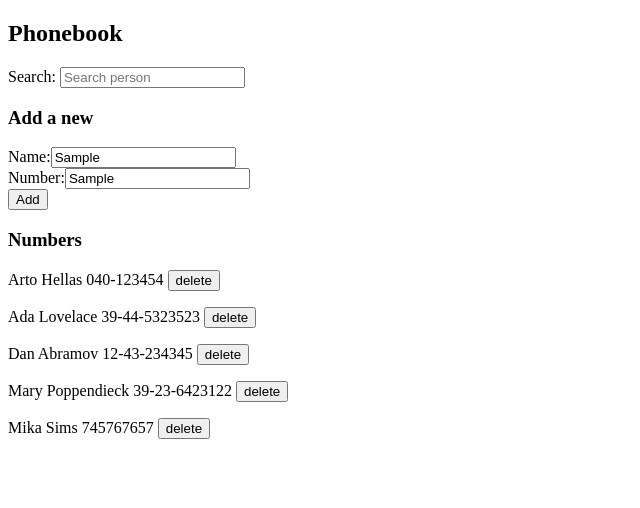
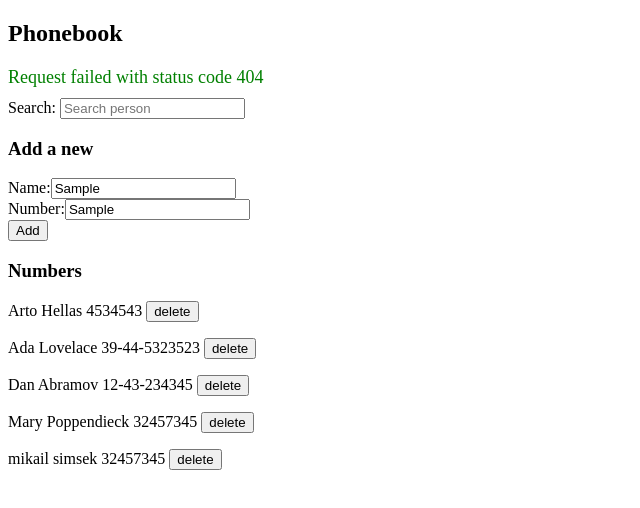
Before and after one commit to mika-sims/Full-Stack-Open-Course, a React (Vite) app in the folder part2/phonebook/: page / in a window 1280 px wide. Both pictures are taken after typing "Sample", "Sample" into the empty fields and a click on the button "Add". Shown: the top 508 px of the page, without its empty margins (0-640 px from the left). Built offline with nearby package versions, Linux system fonts and the light colour scheme; no server answers; data requests are answered from the project's data file.

Commit message:
Handeled errors and messages and added css style

```diff
--- a/part2/phonebook/db.json
+++ b/part2/phonebook/db.json
@@ -2,7 +2,7 @@
   "persons": [
     {
       "name": "Arto Hellas",
-      "number": "040-123454",
+      "number": "4534543",
       "id": "1"
     },
     {
@@ -16,14 +16,14 @@
       "id": "3"
     },
     {
+      "id": "dc49",
       "name": "Mary Poppendieck",
-      "number": "39-23-6423122",
-      "id": "4"
+      "number": "32457345"
     },
     {
-      "id": "a2a9",
-      "name": "Mika Sims",
-      "number": "745767657"
+      "id": "8d4c",
+      "name": "mikail simsek",
+      "number": "32457345"
     }
   ]
 }
--- a/part2/phonebook/src/App.jsx
+++ b/part2/phonebook/src/App.jsx
@@ -1,10 +1,10 @@
 import React, { useEffect, useState } from "react";
-import axios from "axios";
-
+import "./index.css";
 import Persons from "./components/Persons";
 import PersonForm from "./components/PersonForm";
 import Filter from "./components/Filter";
 import personService from "./services/persons";
+import Notification from "./components/Notification";
 
 const App = () => {
   const [persons, setPersons] = useState([]);
@@ -12,25 +12,30 @@ const App = () => {
   const [newNumber, setNewNumber] = useState("");
   const [searchPerson, setSearchPerson] = useState("");
   const [showAll, setShowAll] = useState(true);
+  const [messages, setMessages] = useState();
 
   useEffect(() => {
-    personService.getAll().then((initialPersons) => {
-      setPersons(initialPersons);
-    });
+    personService
+      .getAll()
+      .then((initialPersons) => setPersons(initialPersons))
+      .catch((error) => handleMessages(error.message));
   }, []);
+
+  const handleMessages = (message, timeout = 3000) => {
+    setMessages(message);
+    setTimeout(() => {
+      setMessages(null);
+    }, timeout);
+  };
 
   const addPerson = (e) => {
     e.preventDefault();
-
     const personToUpdate = persons.find((person) => person.name === newName);
-    const newPerson = {
-      name: newName,
-      number: newNumber,
-    };
+    const newPerson = { name: newName, number: newNumber };
 
     if (personToUpdate) {
       const result = window.confirm(
-        `${newName} is already added to phonebook, replace the old number with a new one?`
+        `${newName} is already added to the phonebook. Replace the old number with a new one?`
       );
 
       if (result) {
@@ -44,49 +49,52 @@ const App = () => {
     personService
       .create(newPerson)
       .then((updatedPerson) => {
-        setPersons(persons.concat(updatedPerson));
+        setPersons([...persons, updatedPerson]);
         setNewName("");
         setNewNumber("");
+        handleMessages("Person added successfully");
       })
-      .catch((error) => {
-        alert(error.response.data.error);
-      });
+      .catch((error) => handleMessages(error.message));
   };
 
   const updatePerson = (e, personToUpdate, newNumber) => {
+    e.preventDefault();
     const updatedPerson = { ...personToUpdate, number: newNumber };
 
     personService
       .update(personToUpdate.id, updatedPerson)
       .then((returnedPerson) => {
-        setPersons(
-          persons.map((person) =>
+        setPersons((prevPersons) =>
+          prevPersons.map((person) =>
             person.id !== personToUpdate.id ? person : returnedPerson
           )
         );
         setNewName("");
         setNewNumber("");
+        handleMessages("Person updated successfully");
       })
       .catch((error) => {
-        alert(
-          `the person '${personToUpdate.name}' was already deleted from server`
-        );
-        setPersons(persons.filter((p) => p.id !== personToUpdate.id));
+        handleMessages(error.message, 3000);
+        console.log(error);
       });
+    setPersons(persons.filter((p) => p.id !== personToUpdate.id));
   };
 
   const deletePerson = (id) => {
     const person = persons.find((person) => person.id === id);
-    const result = window.confirm(`Delete ${person.name} ?`);
+    const result = window.confirm(`Delete ${person.name}?`);
 
     if (result) {
       personService
         .deletePerson(id)
         .then(() => {
-          setPersons(persons.filter((person) => person.id !== id));
+          setPersons((prevPersons) =>
+            prevPersons.filter((person) => person.id !== id)
+          );
+          handleMessages("Person deleted successfully");
         })
         .catch((error) => {
-          alert(`the person '${person.name}' was already deleted from server`);
+          handleMessages(error.message, 3000);
           setPersons(persons.filter((p) => p.id !== id));
         });
     }
@@ -106,6 +114,7 @@ const App = () => {
   return (
     <div>
       <h2>Phonebook</h2>
+      <Notification message={messages} />
 
       <Filter searchPerson={searchPerson} handleSearch={handleSearch} />
 
--- /dev/null
+++ b/part2/phonebook/src/components/Notification.jsx
@@ -0,0 +1,9 @@
+const Notification = ({ message }) => {
+  if (message !== undefined && message !== "") {
+    return <div className="error success">{message}</div>;
+  }
+
+  return null;
+};
+
+export default Notification;
--- /dev/null
+++ b/part2/phonebook/src/index.css
@@ -0,0 +1,15 @@
+.error {
+  color: red;
+  font-size: 18px;
+  margin-bottom: 10px;
+  box-sizing: content-box;
+  max-width: max-content;
+}
+
+.success {
+  color: green;
+  font-size: 18px;
+  margin-bottom: 10px;
+  box-sizing: content-box;
+  max-width: max-content;
+}
```
